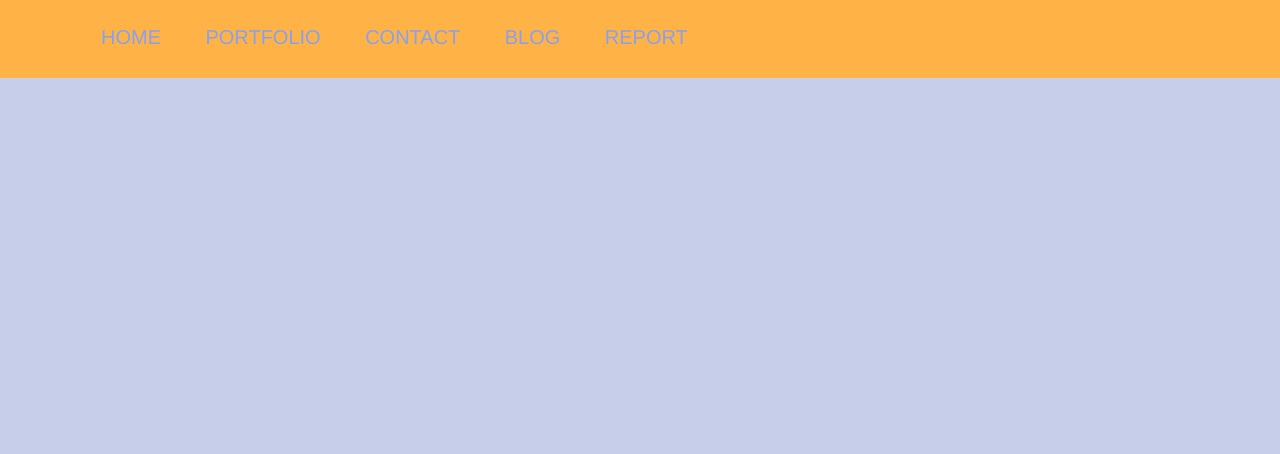
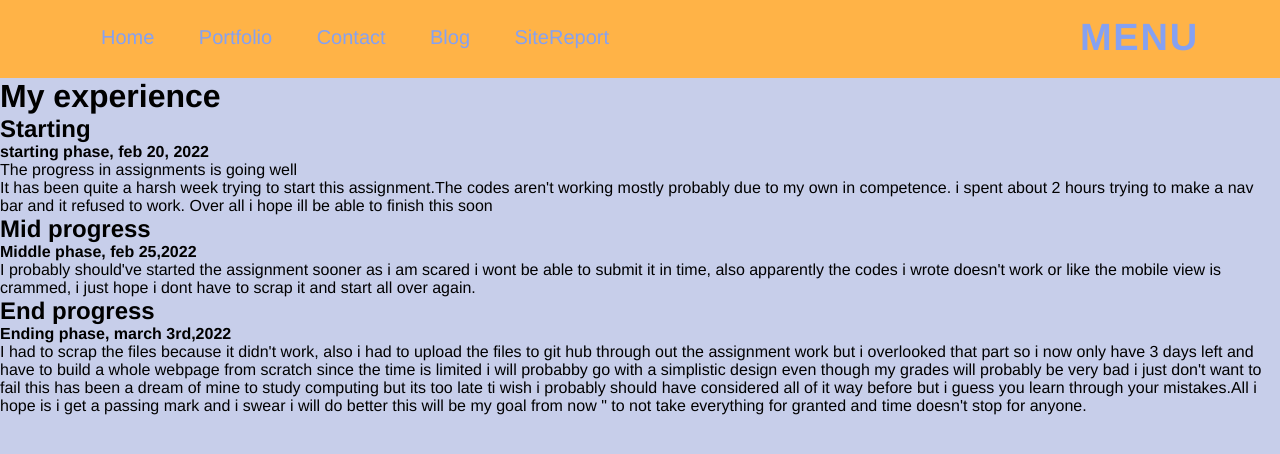
Before and after one commit to S4nd35h/webassignmentcsy1018, a plain HTML site: page blog.html in a window 1280 px wide. Drawn offline with Linux system fonts and the light colour scheme.

Commit message:
blogs updated

```diff
--- a/blog.html
+++ b/blog.html
@@ -1,27 +1,53 @@
 <!DOCTYPE html>
-<html>
+<html lang="en">
 <head>
   <meta charset="utf-8">
   <meta name="viewport" content="with=device-width, initial-scale=1.0">
-	<title>INDEX</title>
+  <meta http-equiv="X-UA-Compatible" content="ie=edge">
+  <title>BLOG</title>
   <link rel="stylesheet" type="text/css" href="style.css">
-
+  <link rel="stylesheet" href="https://pro.fontawesome.com/releases/v5.10.0/css/all.css">
 </head>
 <body>
-<section class="header">
   <nav>
-		<div class="nav-links">
-				<ul>
-					<li><a href="">HOME</a></li>
-					<li><a href="">PORTFOLIO</a></li>
-					<li><a href="">CONTACT</a></li>
-					<li><a href="">BLOG</a></li>
-					<li><a href="">REPORT</a></li>
-				</ul>
+   <input type="checkbox" id="check">
+   <label for="check" class="check-btn">
+    <i class="fas fa-bars"></i>
+  </label>
+  <div class="menu">
+    <p>menu</p>
 
   </div>
+  <ul>
+    <li><a href="index.html"  >Home</a></li>
+    <li><a href="portfolio.html">Portfolio</a></li>
+    <li><a href="contact.html">Contact</a></li>
+    <li><a href="blog.html"  >Blog</a></li>
+    <li><a href="sitereport.html">SiteReport</a></li>
+  </ul>
   </nav>
-
-	</section>
+  <div class="blog-heasd">
+    <h1> My experience </h1>
+  </div>
+  <div class="blog-row">
+    <div class="blog-col">
+    <div class="blog-card">
+        <h2> Starting </h2>
+        <h4> starting phase, feb 20, 2022</h4>
+        <p> The progress in assignments is going well </p>
+        <p> It has been quite a harsh week trying to start this assignment.The codes aren't working mostly probably due to my own in competence. i spent about 2 hours trying to make a nav bar and it refused to work. Over all i hope ill be able to finish this soon</p>
+      </div>
+      <div class="blog-card">
+        <h2> Mid progress</h2>
+        <h4> Middle phase, feb 25,2022</h4>
+        <p> I probably should've started the assignment sooner as i am scared i wont be able to submit it in time, also apparently the codes i wrote doesn't work or like the mobile view is crammed, i just hope i dont have to scrap it and start all over again.</p>
+      </div>
+      <div class="blog-card">
+        <h2> End progress</h2>
+        <h4> Ending phase, march 3rd,2022</h4>
+        <p> I had to scrap the files because it didn't work, also i had to upload the files to git hub through out the assignment work but i overlooked that part so i now only have 3 days left and have to build a whole webpage from scratch since the time is limited i will probabby go with a simplistic design even though my grades will probably be very bad i just don't want to fail this has been a dream of mine to study computing but its too late ti wish i probably should have considered all of it way before but i guess you learn through your mistakes.All i hope is i get a passing mark and i swear i will do better this will be my goal from now " to not take everything for granted and time doesn't stop for anyone.</p>
+      </div>
+    </div>
+  </div>
 </body>
 </html>
```
Lines whose indentation alone changed are shown as unchanged.
